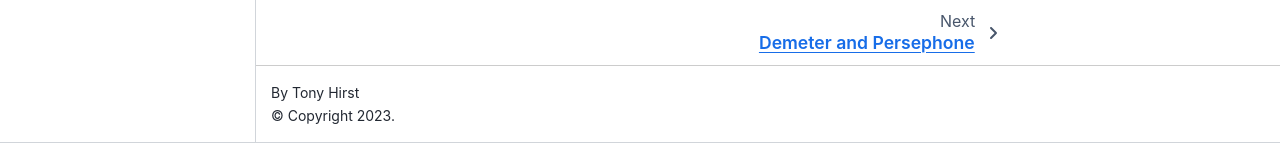
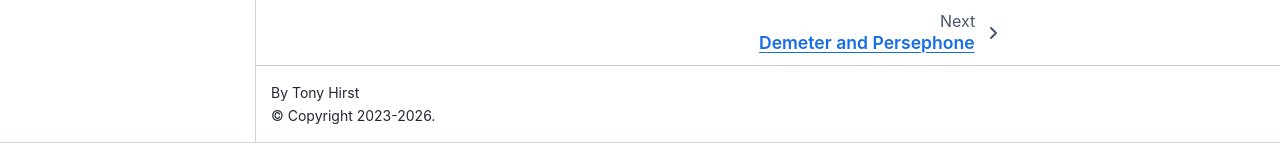
Before and after one commit to psychemedia/classical-roman-and-greek-myths, a Jupyter Book: the page built from preface.md, in a window 1280 px wide and 1000 px high. Shown: the part 857-1000 px from the top of the window. Built offline with Jupyter Book 1.0.4 settings and Sphinx 7.4.7 and the Sphinx Book theme 1.1.4, drawn with Linux system fonts in a browser that asks for light colours.

Commit message:
Update copyright year and add sitemap configurations

```diff
--- a/_config.yml
+++ b/_config.yml
@@ -1,6 +1,6 @@
 title: Classical Greek and Roman Myths
 author: Tony Hirst
-copyright: "2023"
+copyright: "2023-2026"
 only_build_toc_files: true
 
 execute:
@@ -12,5 +12,9 @@
 sphinx:
   config:
     html_copy_source: false
+    html_baseurl: https://classics.montystoryteller.org/
+    sitemap_url_scheme: "{link}"
+    sitemap_locales: [null]
   extra_extensions:
     - sphinxcontrib.youtube
+    - sphinx_sitemap
```
